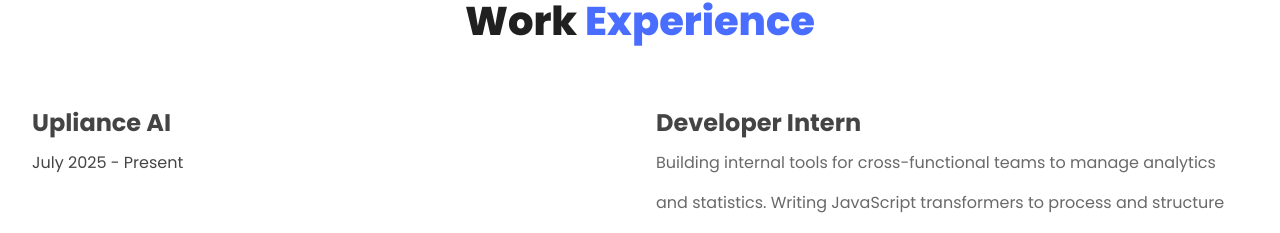
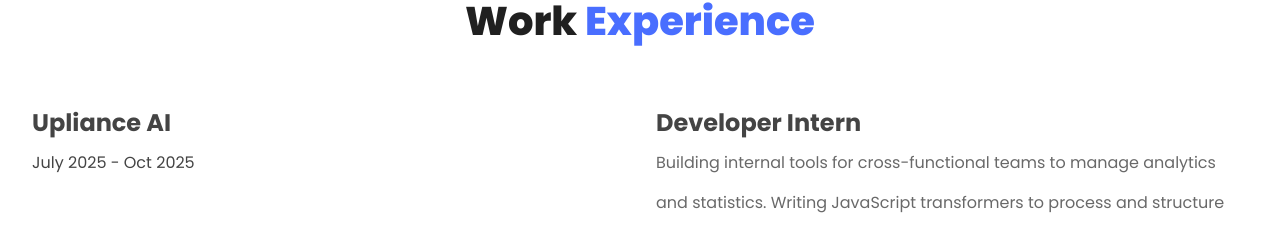
Before and after one commit to DeveloperAshish8/My-Portfolio, a React (Create React App) app: page / in a window 1280 px wide. Shown: the part 4242-4475 px from the top of the page. Built offline with nearby package versions, Linux system fonts and the light colour scheme.

Commit message:
Data Updates

```diff
--- a/public/index.html
+++ b/public/index.html
@@ -22,7 +22,7 @@
     <title>Ashish | Portfolio</title>
     <meta
       name="description"
-      content="Welcome to Ashish's Portfolio. I am a Fullstack Developer and a passionate programming geek."
+      content="Welcome to my world of code! I’m Ashish, a Full Stack Developer who loves solving real-world problems through clean code and creative design. Passionate about building products that make a difference."
     />
   </head>
   <body>
--- a/src/components/work/workd.json
+++ b/src/components/work/workd.json
@@ -2,7 +2,7 @@
   {
     "company": "Upliance AI",
     "title": "Developer Intern",
-    "period": "July 2025 - Present",
+    "period": "July 2025 - Oct 2025",
     "details": "Building internal tools for cross-functional teams to manage analytics and statistics. Writing JavaScript transformers to process and structure dynamic data for better comparison"
   },
   {
```
Also changed, not shown: 1 other file (tests, documents, lock files or other folders).
